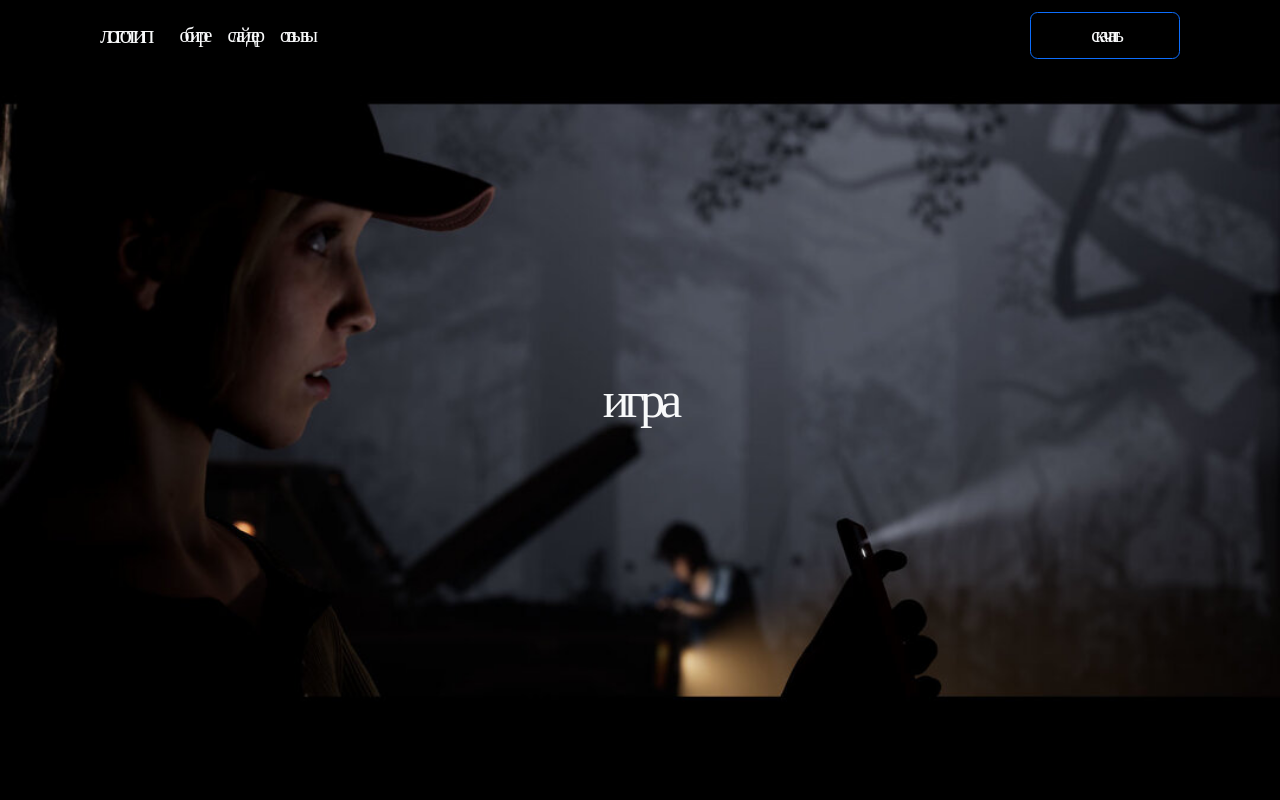
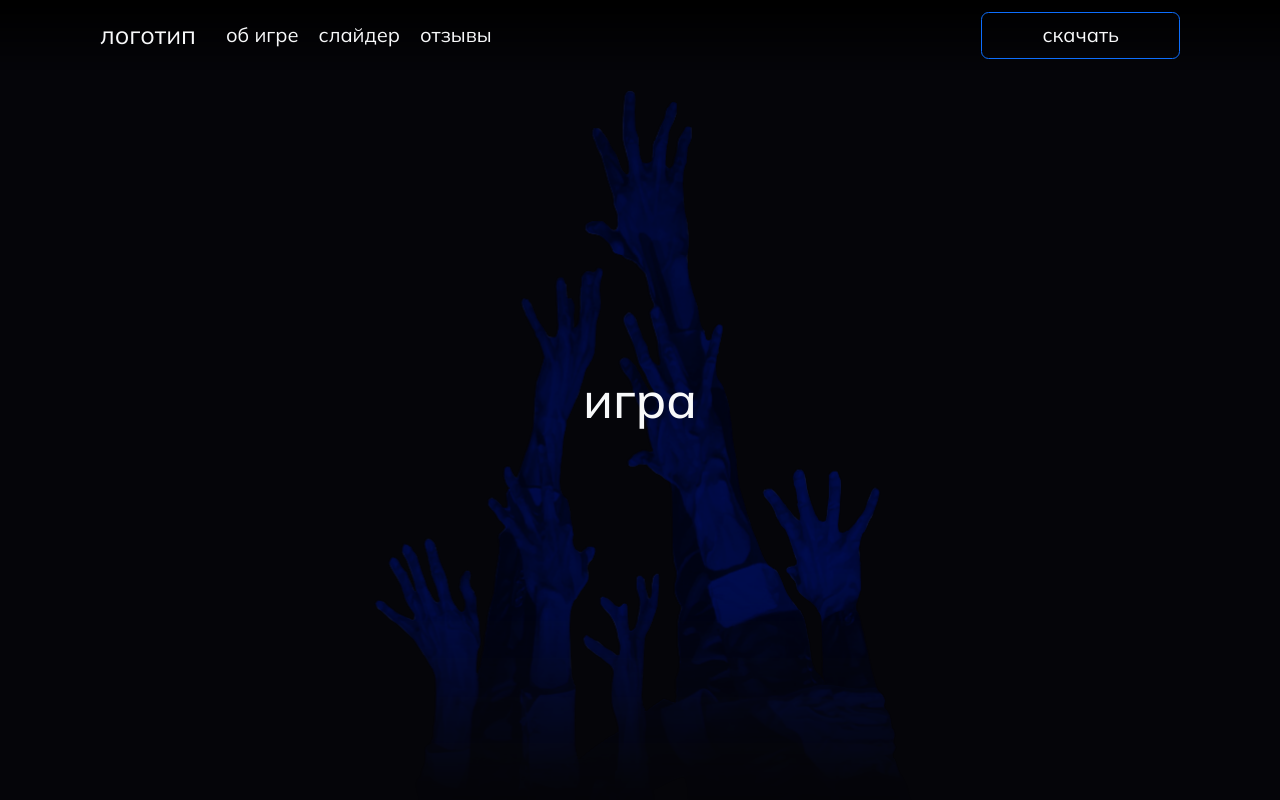
Before and after one commit to loemkrutoi/COURSE-landing, a plain HTML site: page index.html in a window 1280 px wide. Shown: the top 800 px of the page. Drawn offline with Linux system fonts and the light colour scheme; a web font is replaced by a local one.

Commit message:
first slide

```diff
--- a/Styles/style.css
+++ b/Styles/style.css
@@ -1,9 +1,16 @@
+:root{
+    --my-black: rgb(5, 5, 9);
+    --my-blue: #2020d9;
+    --my-blue-highlited: #3a3aff;
+}
 *{
-    /* font-family: "Jersey 10", serif; */
     /* font-family: "Pixelify Sans", serif; */
-    font-family: "DotGothic16", serif;
-    letter-spacing: -5px;
+    font-family: "Mulish", sans-serif;
+    /* letter-spacing: -5px; */
     font-size: 20px;
+}
+body{
+    background-color: var(--my-black);
 }
 img{
     object-fit: cover;
@@ -57,16 +64,22 @@ img{
     background-color: #0b0b22;
 }
 .image-section{
-    background-image: url('../Images/landingPage.jpg');
-    background-size: cover;
+    background-image: url('../Images/hands.png');
+    background-size: contain;
     background-repeat: no-repeat;
+    background-position: 50% 50%;
+    animation: HandAnim 2s forwards ease-in-out;
+}
+.text-first-slide{
+    animation: TextAnim 2s forwards ease-in-out;
 }
 .go-up-btn{
     top: 85vh; left: 5vw;
 }
 .go-up-a{
     font-size: 30px;
-    padding: 10px 22px 10px 19px;
+    /* padding: 10px 20px ; */
+    padding: 5px 20px;
     border-radius: 100%;
 }
 @keyframes GoUpBtnAnimIn{
@@ -85,3 +98,23 @@ img{
         opacity: 0;
     }
 }
+@keyframes HandAnim {
+    from{
+        opacity: 0;
+        transform: translateY(150px);
+    }
+    to{
+        opacity: 1;
+        transform: translateY(0px);
+    }
+}
+@keyframes TextAnim {
+    from{
+        opacity: 0;
+        /* transform: translateY(-200px); */
+    }
+    to{
+        opacity: 1;
+        /* transform: translateY(0px); */
+    }
+}
--- a/index.html
+++ b/index.html
@@ -7,7 +7,7 @@
     <link rel="stylesheet" href="Bootstrap/css/bootstrap.min.css">
     <link rel="preconnect" href="https://fonts.googleapis.com">
     <link rel="preconnect" href="https://fonts.gstatic.com" crossorigin>
-    <link href="https://fonts.googleapis.com/css2?family=DotGothic16&display=swap" rel="stylesheet">
+    <link href="https://fonts.googleapis.com/css2?family=Mulish:ital,wght@0,200..1000;1,200..1000&display=swap" rel="stylesheet">
     <link rel="stylesheet" href="Styles/style.css">
 </head>
 <body onscroll="return AppearAfterFirstSlide()">
@@ -42,11 +42,11 @@
             </nav>
         </div>
     </div>
-    <div class="my-first-slide container-fliud bg-black vh-100">
+    <div class="my-first-slide container-fliud vh-100">
         <div class="image-section vh-100 w-100 d-block m-auto"></div>
-        <h1 class="d-block text-center text-light w-25 mx-auto position-absolute top-50 start-50 translate-middle">игра</h1>
+        <h1 class="text-first-slide d-block text-center text-light w-25 mx-auto position-absolute top-50 start-50 translate-middle">игра</h1>
     </div>
-    <div id="info" class="my-second-slide-info container-fliud bg-black vh-100">
+    <div id="info" class="my-second-slide-info container-fliud vh-100">
         <div class="my-second-slide-info-contents container h-100 d-flex justify-content-between row m-auto text-light">
             <div id="infoBtn" class="col my-info-square col-xl-4 col-12 p-4 text-center" onclick="return InfoBtn(this)">
                 <p class="font-changing d-none d-md-block">наполнитель наполнитель наполнитель наполнитель наполнитель наполнитель наполнитель наполнитель наполнитель наполнитель наполнитель наполнитель наполнитель наполнитель наполнитель наполнитель наполнитель наполнитель наполнитель наполнитель наполнитель наполнитель</p>
```
Also changed, not shown: Images/hands.png (added), 1 other file.
